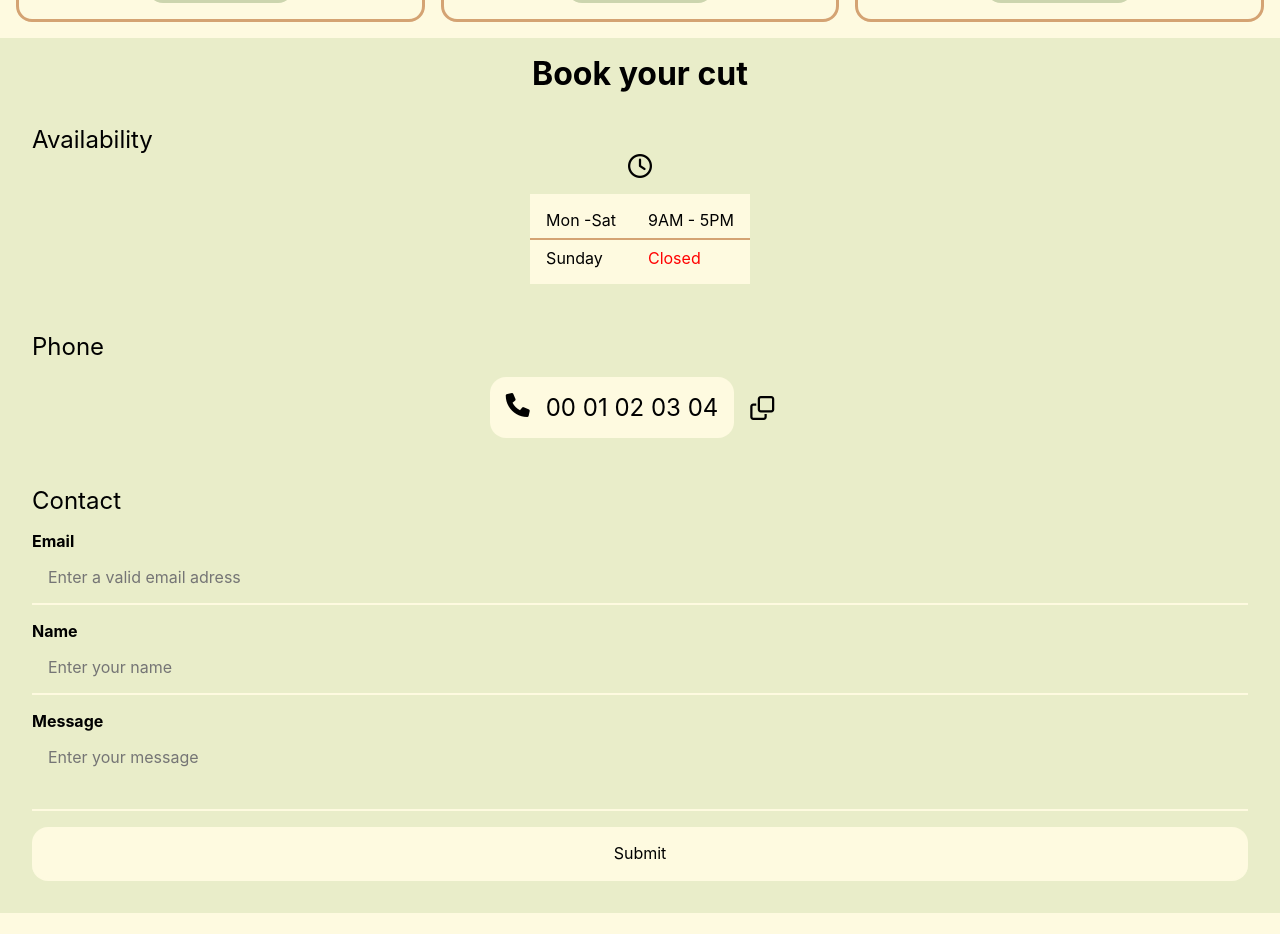
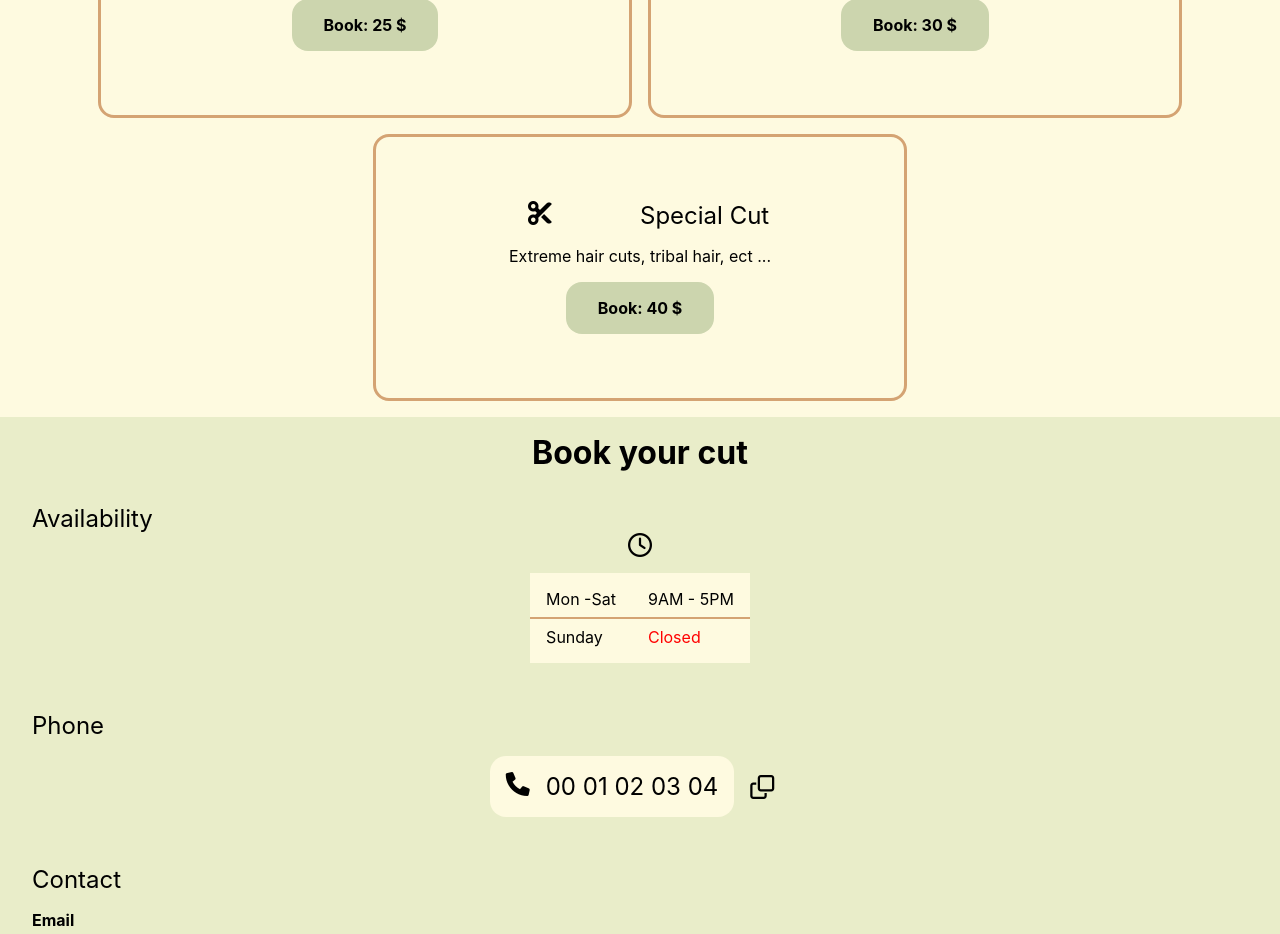
Before and after one commit to OliverIngle/salon-template, a Svelte app: page / in a window 1280 px wide. Shown: the part 1020-1954 px from the top of the page. Built offline with nearby package versions, Linux system fonts and the light colour scheme.

Commit message:
made more responsive

```diff
--- a/src/components/ServiceCard.svelte
+++ b/src/components/ServiceCard.svelte
@@ -71,6 +71,9 @@
                 "description description pricelink"
             ;
             grid-template-columns: 35% 35% 30%;
+
+            padding-top: 4rem;
+            padding-bottom: 4rem;
         }
 
         .centerXContainer {
@@ -80,7 +83,8 @@
 
     @media screen and (min-width: 1000px) {
         .container {
-            flex-grow: 1;
+            width: 25rem;
+            padding: 4rem;
         }
     }
 
--- a/src/views/Booking.svelte
+++ b/src/views/Booking.svelte
@@ -10,6 +10,7 @@
 </script>
 
 <section id="booking">
+    <div class="bookingInfoContainer">
         <h2 class="sectionTitle">Book your cut</h2>
         <div class="padded1margin1Block centerXContainer">
             <h3>Availability</h3>
@@ -49,6 +50,7 @@
                     <textarea name="message" cols="30" rows="6" placeholder="Enter your message"></textarea>
                     <input type="submit" value="Submit" class="submitButton">
                 </form>
+            </div>
         </div>
     </div>
 </section>
--- a/src/views/Services.svelte
+++ b/src/views/Services.svelte
@@ -61,6 +61,7 @@
 
         .cardContainer {
             flex-flow: row wrap;
+            justify-content: center;
         }
 
     }
```
Lines whose indentation alone changed are shown as unchanged.
